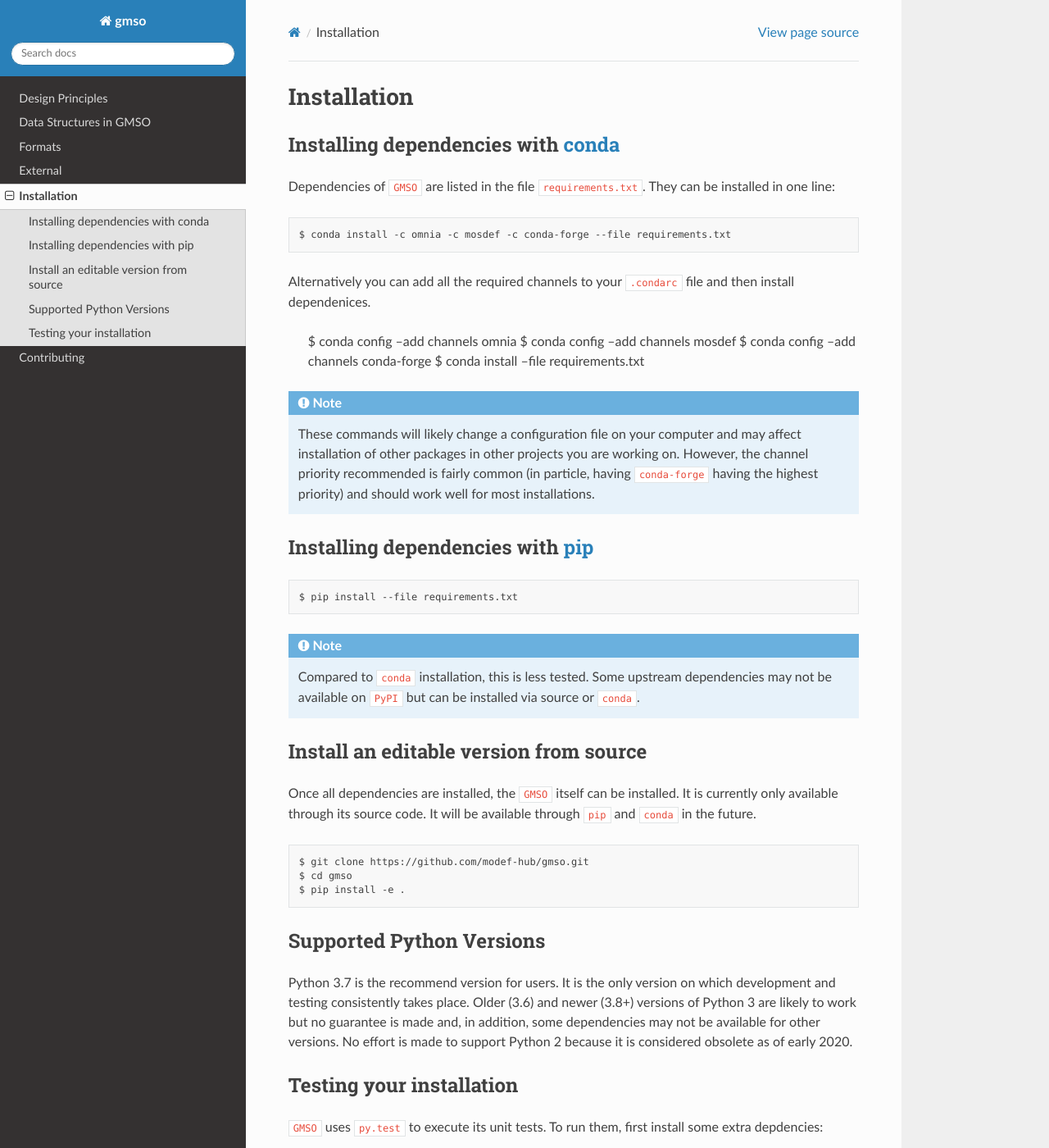
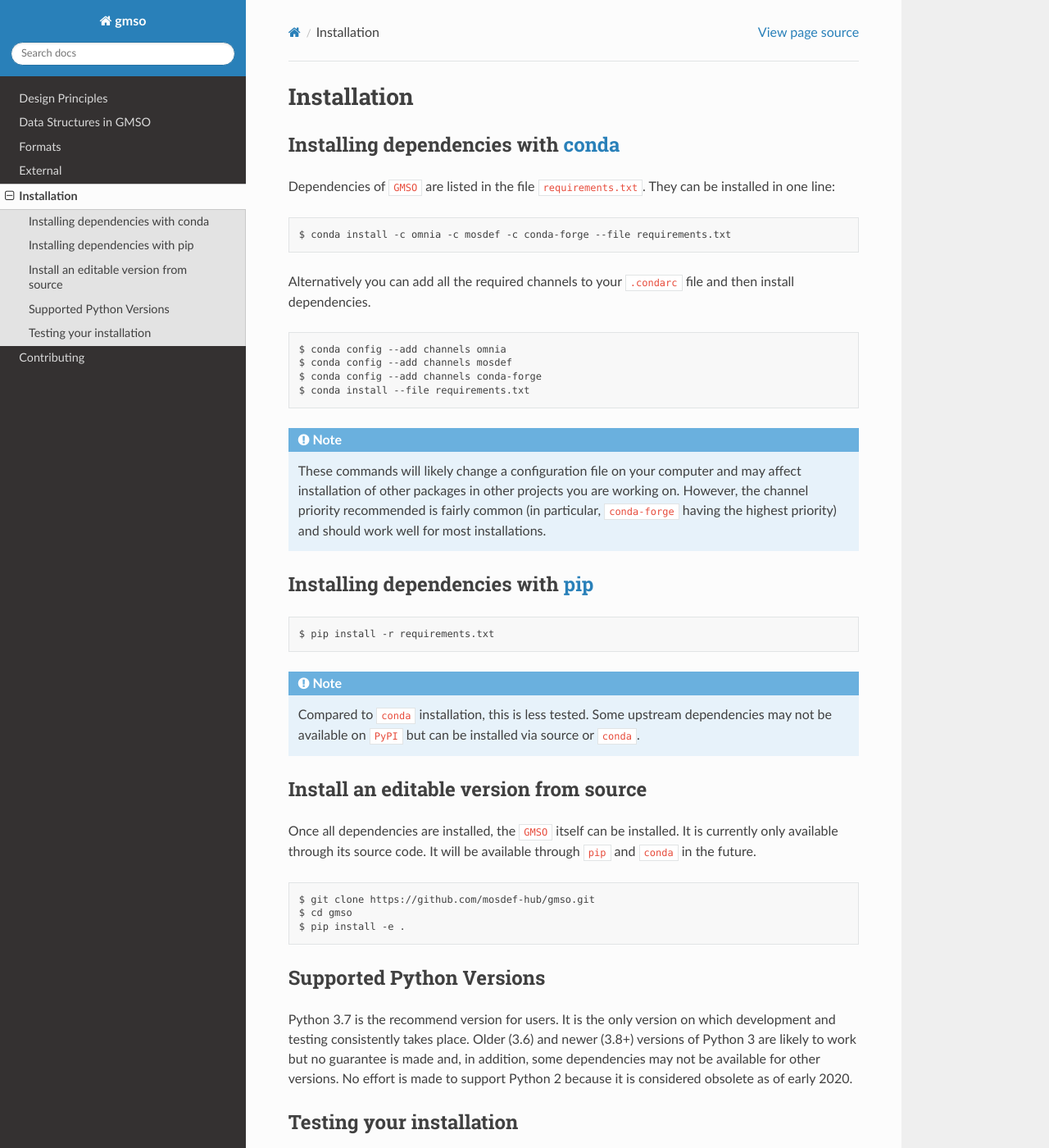
Before and after one commit to mosdef-hub/gmso, a Sphinx documentation site: the page built from docs/installation.rst, in a window 1280 px wide and 1400 px high. Shown: the whole window at 82% size. Built offline with Sphinx 7.4.7 and the Read the Docs theme 2.0.0, drawn with Linux system fonts in a browser that asks for light colours.

Commit message:
Correct formatting, grammar, typos, and a command in installation doc.
Previously, the command provided for the pip installation of the
dependencies from requirements.txt used --file, which is an option in
conda but not in pip, which uses -r instead, so --file was replaced with
-r.

```diff
--- a/docs/installation.rst
+++ b/docs/installation.rst
@@ -12,7 +12,8 @@ can be installed in one line:
     $ conda install -c omnia -c mosdef -c conda-forge --file requirements.txt
 
 Alternatively you can add all the required channels to your ``.condarc`` file
-and then install dependenices.
+and then install dependencies.
+::
 
     $ conda config --add channels omnia
     $ conda config --add channels mosdef
@@ -23,14 +24,14 @@ and then install dependenices.
     These commands will likely change a configuration file on your computer and
     may affect installation of other packages in other projects you are working
     on. However, the channel priority recommended is fairly common
-    (in particle, having ``conda-forge`` having the highest priority) and should
+    (in particular, ``conda-forge`` having the highest priority) and should
     work well for most installations.
 
 Installing dependencies with `pip <https://pypi.org/project/pip/>`_
 -------------------------------------------------------------------
 ::
 
-    $ pip install --file requirements.txt
+    $ pip install -r requirements.txt
 
 .. note::
     Compared to ``conda`` installation, this is less tested. Some upstream
@@ -45,7 +46,7 @@ It is currently only available through its source code. It will be available
 through ``pip`` and ``conda`` in the future.
 ::
 
-    $ git clone https://github.com/modef-hub/gmso.git
+    $ git clone https://github.com/mosdef-hub/gmso.git
     $ cd gmso
     $ pip install -e .
 
```
